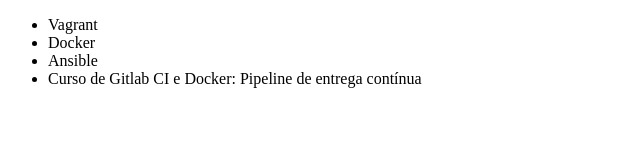
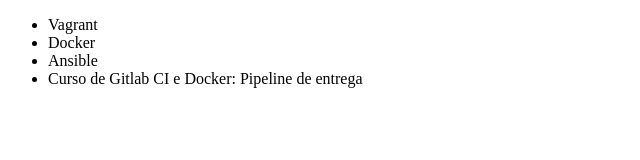
Before and after one commit to guilhermesandes/alura-git, a plain HTML site: page index.html in a window 1280 px wide. Shown: the full height of the page, 0-640 px from the left. Drawn offline with Linux system fonts and the light colour scheme.

Commit message:
alterando

```diff
--- a/index.html
+++ b/index.html
@@ -9,7 +9,7 @@
         <li>Vagrant</li>
         <li>Docker</li>
         <li>Ansible</li>
-        <li>Curso de Gitlab CI e Docker: Pipeline de entrega contínua</li>
+        <li>Curso de Gitlab CI e Docker: Pipeline de entrega</li>
     </ul>
 </body>
 </html>
```
